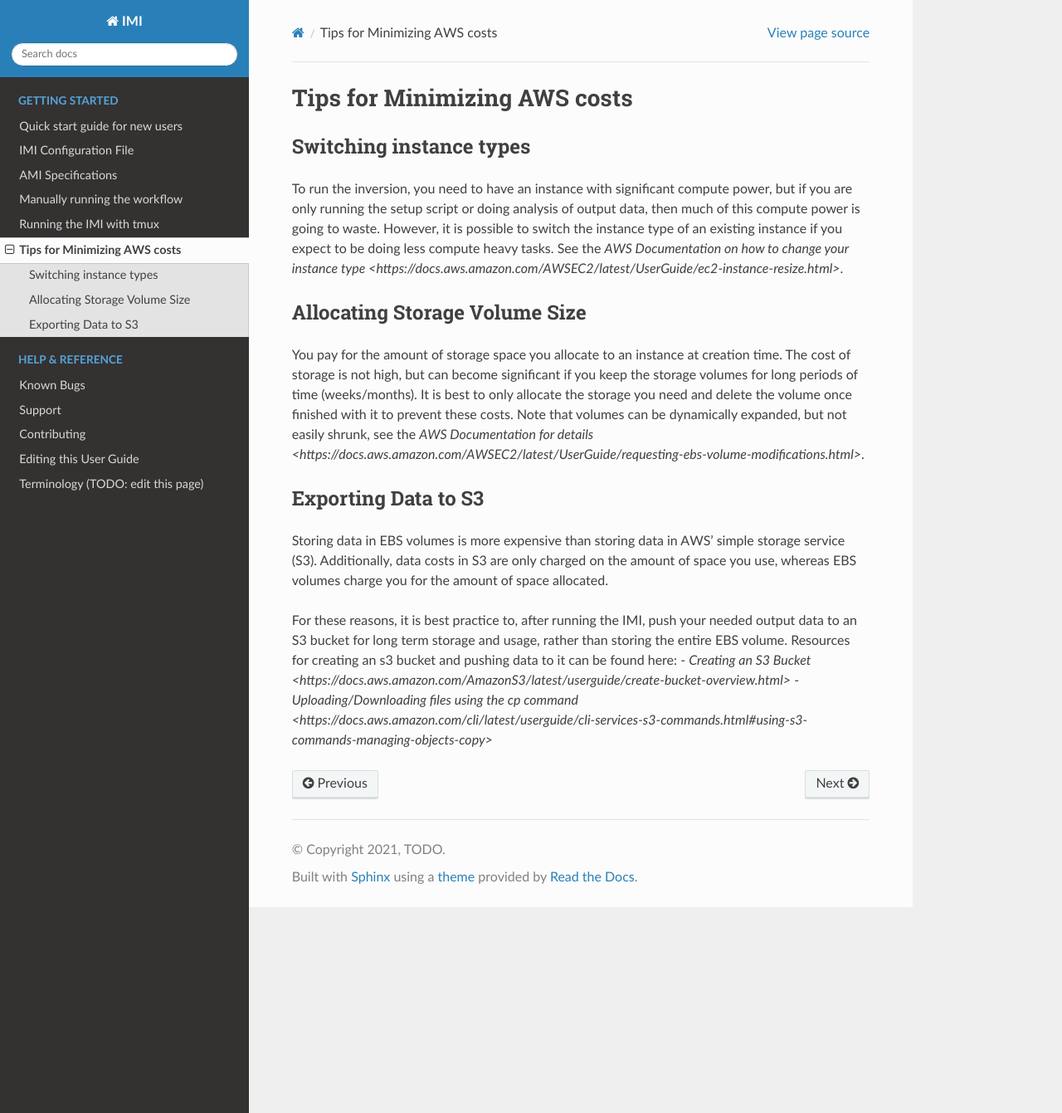
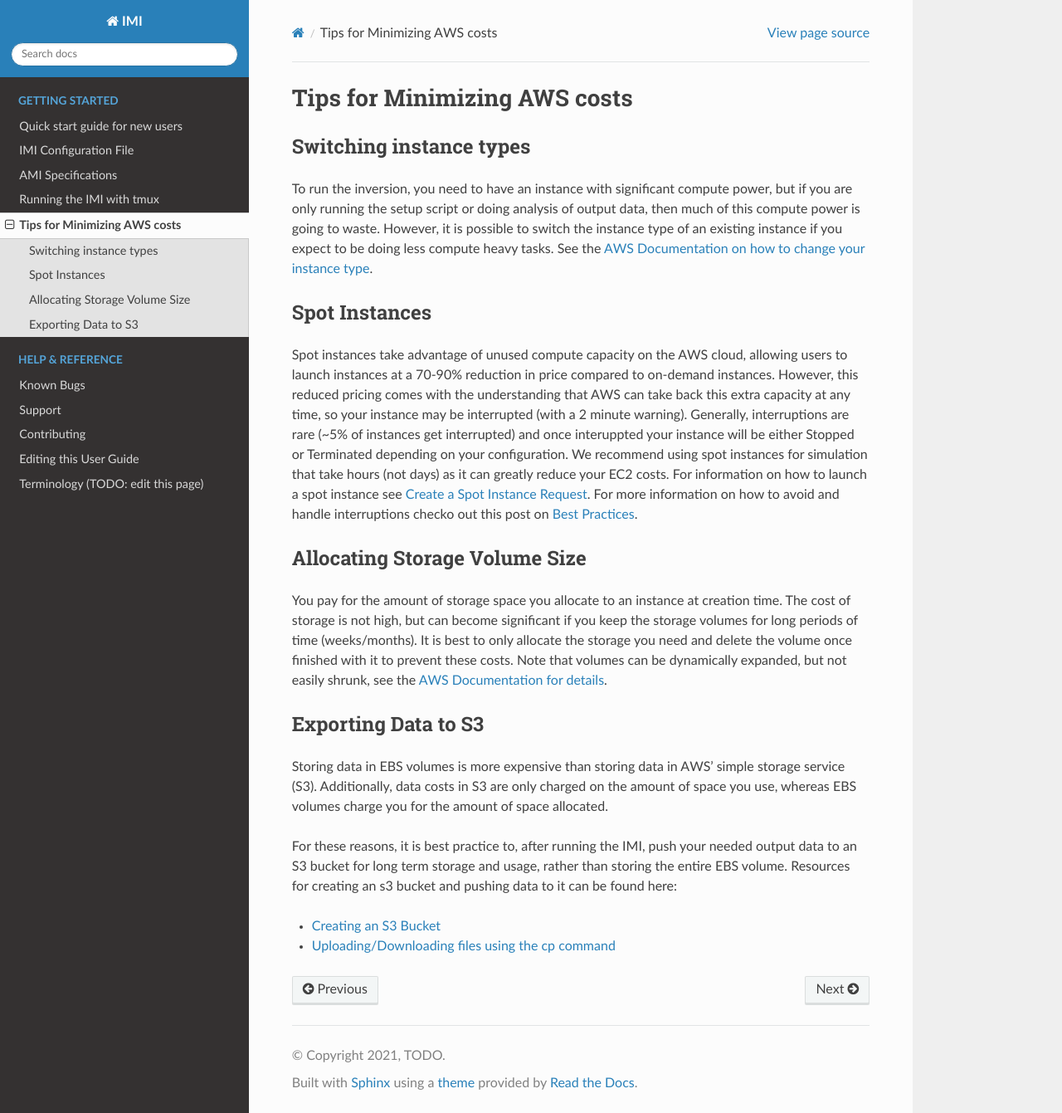
Before and after one commit to geoschem/integrated_methane_inversion, a Sphinx documentation site: the page built from docs/source/getting-started/minimizing-cost-tips.rst, in a window 1280 px wide and 1341 px high. Shown: the whole window at 83% size. Built offline with Sphinx 7.4.7 and the Read the Docs theme 2.0.0, drawn with Linux system fonts in a browser that asks for light colours.

Commit message:
Docs update: spot instances, hyperlink fixes, and removal of manual running page (#22)
* add spot instance info and fix some hyperlinks

* remove manual-running page, add blank line for bullet points

```diff
--- a/docs/source/getting-started/minimizing-cost-tips.rst
+++ b/docs/source/getting-started/minimizing-cost-tips.rst
@@ -1,18 +1,23 @@
 Tips for Minimizing AWS costs
-============================
+=============================
 
 Switching instance types
 ------------------------
-To run the inversion, you need to have an instance with significant compute power, but if you are only running the setup script or doing analysis of output data, then much of this compute power is going to waste. However, it is possible to switch the instance type of an existing instance if you expect to be doing less compute heavy tasks. See the `AWS Documentation on how to change your instance type <https://docs.aws.amazon.com/AWSEC2/latest/UserGuide/ec2-instance-resize.html>`.
+To run the inversion, you need to have an instance with significant compute power, but if you are only running the setup script or doing analysis of output data, then much of this compute power is going to waste. However, it is possible to switch the instance type of an existing instance if you expect to be doing less compute heavy tasks. See the `AWS Documentation on how to change your instance type <https://docs.aws.amazon.com/AWSEC2/latest/UserGuide/ec2-instance-resize.html>`_.
+
+Spot Instances
+--------------
+Spot instances take advantage of unused compute capacity on the AWS cloud, allowing users to launch instances at a 70-90% reduction in price compared to on-demand instances. However, this reduced pricing comes with the understanding that AWS can take back this extra capacity at any time, so your instance may be interrupted (with a 2 minute warning). Generally, interruptions are rare (~5% of instances get interrupted) and once interuppted your instance will be either Stopped or Terminated depending on your configuration. We recommend using spot instances for simulation that take hours (not days) as it can greatly reduce your EC2 costs. For information on how to launch a spot instance see `Create a Spot Instance Request <https://docs.aws.amazon.com/AWSEC2/latest/UserGuide/spot-requests.html#create-spot-instance-request-console-procedure>`_. For more information on how to avoid and handle interruptions checko out this post on `Best Practices <https://aws.amazon.com/blogs/compute/best-practices-for-handling-ec2-spot-instance-interruptions/>`_.
 
 Allocating Storage Volume Size
 ------------------------------
-You pay for the amount of storage space you allocate to an instance at creation time. The cost of storage is not high, but can become significant if you keep the storage volumes for long periods of time (weeks/months). It is best to only allocate the storage you need and delete the volume once finished with it to prevent these costs. Note that volumes can be dynamically expanded, but not easily shrunk, see the `AWS Documentation for details <https://docs.aws.amazon.com/AWSEC2/latest/UserGuide/requesting-ebs-volume-modifications.html>`.
+You pay for the amount of storage space you allocate to an instance at creation time. The cost of storage is not high, but can become significant if you keep the storage volumes for long periods of time (weeks/months). It is best to only allocate the storage you need and delete the volume once finished with it to prevent these costs. Note that volumes can be dynamically expanded, but not easily shrunk, see the `AWS Documentation for details <https://docs.aws.amazon.com/AWSEC2/latest/UserGuide/requesting-ebs-volume-modifications.html>`_.
 
 Exporting Data to S3
----------------------
+--------------------
 Storing data in EBS volumes is more expensive than storing data in AWS' simple storage service (S3). Additionally, data costs in S3 are only charged on the amount of space you use, whereas EBS volumes charge you for the amount of space allocated.
 
 For these reasons, it is best practice to, after running the IMI, push your needed output data to an S3 bucket for long term storage and usage, rather than storing the entire EBS volume. Resources for creating an s3 bucket and pushing data to it can be found here:
-- `Creating an S3 Bucket <https://docs.aws.amazon.com/AmazonS3/latest/userguide/create-bucket-overview.html>`
-- `Uploading/Downloading files using the cp command <https://docs.aws.amazon.com/cli/latest/userguide/cli-services-s3-commands.html#using-s3-commands-managing-objects-copy>`
+
+* `Creating an S3 Bucket <https://docs.aws.amazon.com/AmazonS3/latest/userguide/create-bucket-overview.html>`_
+* `Uploading/Downloading files using the cp command <https://docs.aws.amazon.com/cli/latest/userguide/cli-services-s3-commands.html#using-s3-commands-managing-objects-copy>`_
--- a/docs/source/index.rst
+++ b/docs/source/index.rst
@@ -28,7 +28,6 @@
    getting-started/quick-start.rst
    getting-started/imi-config-file.rst
    getting-started/ami-specifications.rst
-   getting-started/manual-running.rst
    getting-started/running-with-tmux.rst
    getting-started/minimizing-cost-tips.rst
 
```
Also changed, not shown: docs/source/getting-started/manual-running.rst (deleted, +0 -22 lines).
